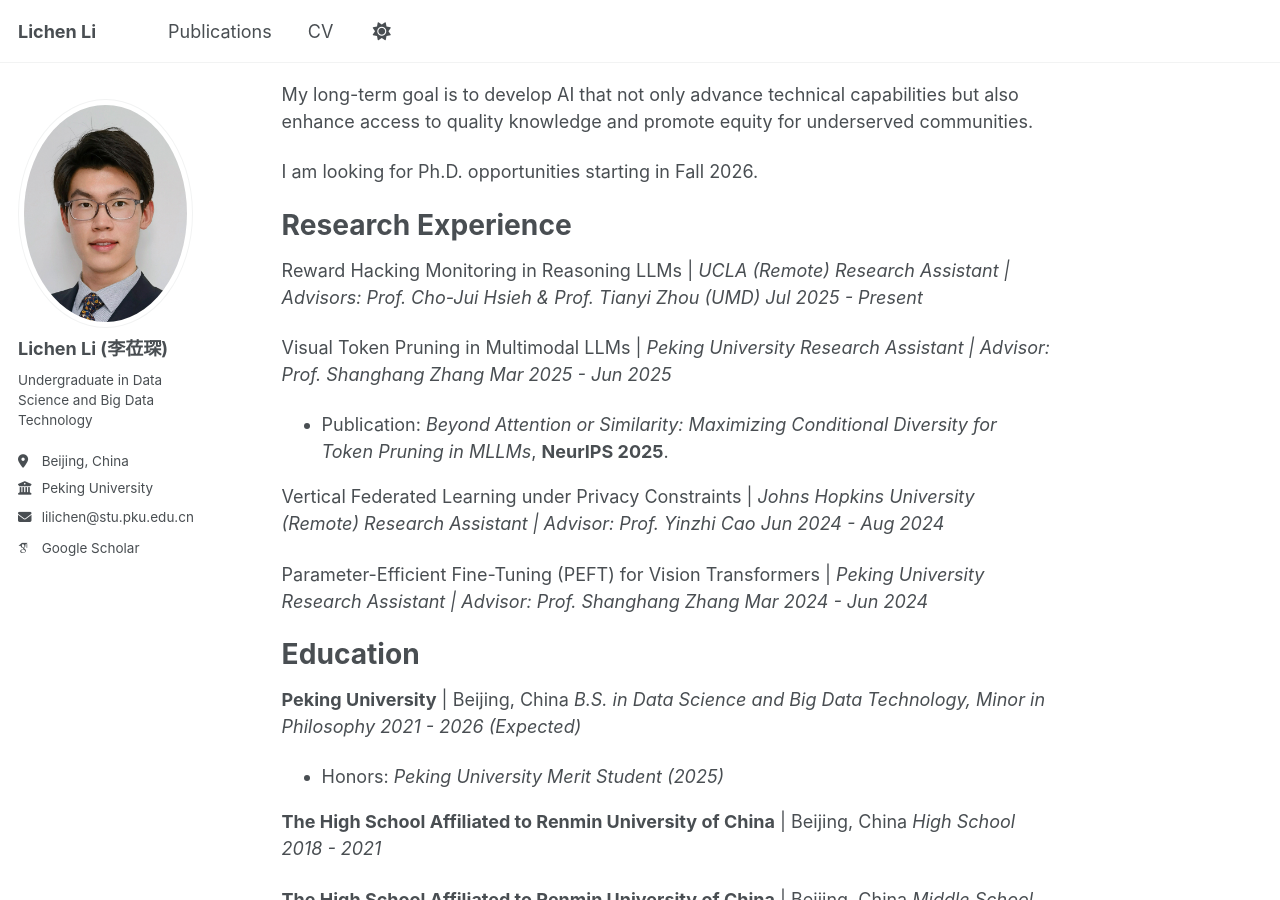
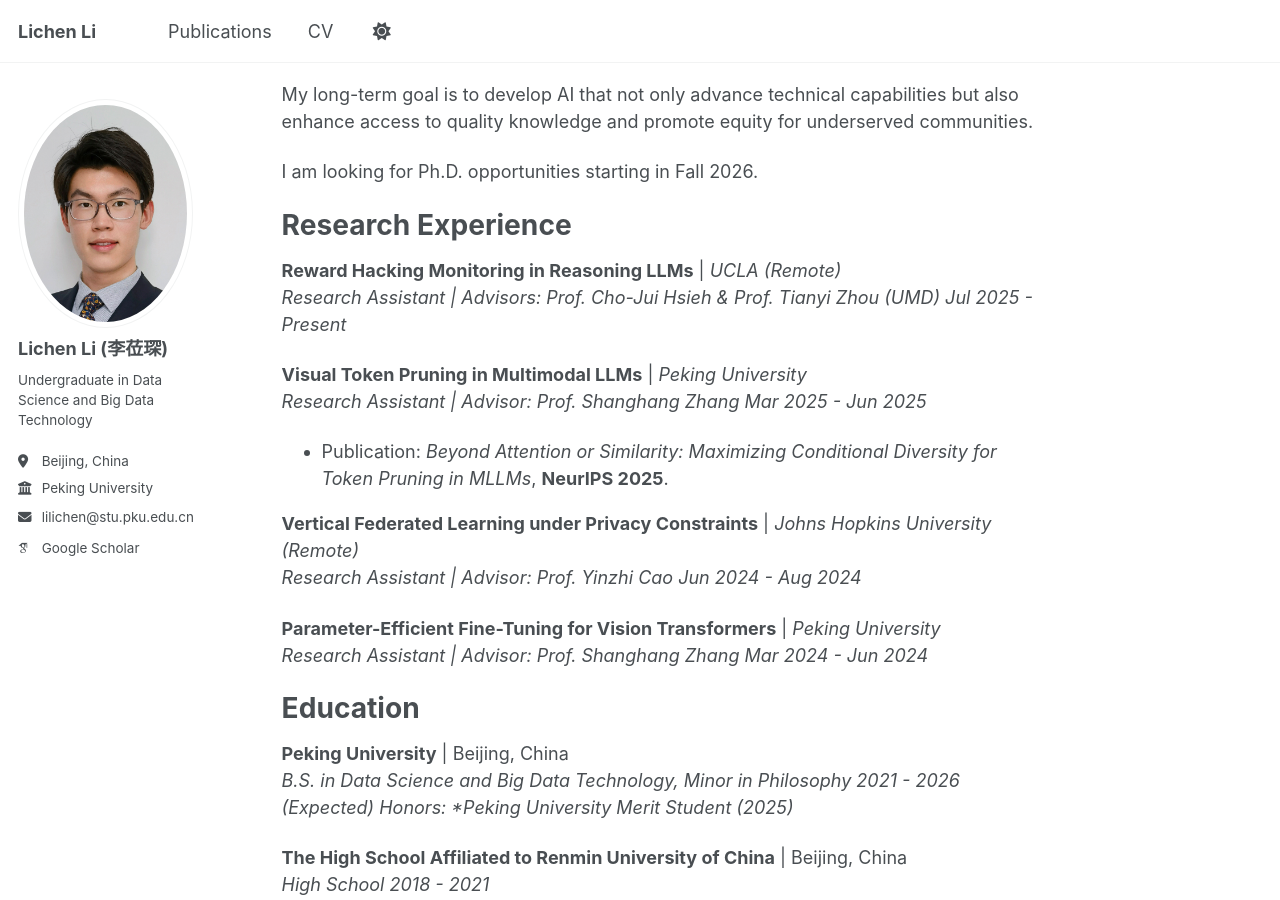
Before and after one commit to LichenLillc/LichenLillc.github.io, a Jekyll site: the page built from _pages/about.md, in a window 1280 px wide and 900 px high, scrolled down 269 px. Built offline with Jekyll 4.4.1, drawn with Linux system fonts in a browser that asks for light colours; some web fonts are replaced; a script that is not in the unit is left out.

Commit message:
Format research and education sections in about.md

```diff
--- a/_pages/about.md
+++ b/_pages/about.md
@@ -19,35 +19,35 @@ I am looking for Ph.D. opportunities starting in Fall 2026.
 
 Research Experience
 ======
-Reward Hacking Monitoring in Reasoning LLMs | *UCLA (Remote)*
+**Reward Hacking Monitoring in Reasoning LLMs** | *UCLA (Remote)* <br>
 *Research Assistant | Advisors: Prof. Cho-Jui Hsieh & Prof. Tianyi Zhou (UMD)*
 *Jul 2025 - Present*
 
-Visual Token Pruning in Multimodal LLMs | *Peking University*
+**Visual Token Pruning in Multimodal LLMs** | *Peking University* <br>
 *Research Assistant | Advisor: Prof. Shanghang Zhang*
 *Mar 2025 - Jun 2025*
 * Publication: *Beyond Attention or Similarity: Maximizing Conditional Diversity for Token Pruning in MLLMs*, **NeurIPS 2025**.
 
-Vertical Federated Learning under Privacy Constraints | *Johns Hopkins University (Remote)*
+**Vertical Federated Learning under Privacy Constraints** | *Johns Hopkins University (Remote)* <br>
 *Research Assistant | Advisor: Prof. Yinzhi Cao*
 *Jun 2024 - Aug 2024*
 
-Parameter-Efficient Fine-Tuning (PEFT) for Vision Transformers | *Peking University*
+**Parameter-Efficient Fine-Tuning for Vision Transformers** | *Peking University* <br>
 *Research Assistant | Advisor: Prof. Shanghang Zhang*
 *Mar 2024 - Jun 2024*
 
 Education
 ======
-**Peking University** | Beijing, China
+**Peking University** | Beijing, China <br>
 *B.S. in Data Science and Big Data Technology, Minor in Philosophy*
 *2021 - 2026 (Expected)*
-* Honors: *Peking University Merit Student (2025)*
+*Honors: *Peking University Merit Student (2025)*
 
-**The High School Affiliated to Renmin University of China** | Beijing, China
+**The High School Affiliated to Renmin University of China** | Beijing, China <br>
 *High School*
 *2018 - 2021*
 
-**The High School Affiliated to Renmin University of China** | Beijing, China
+**The High School Affiliated to Renmin University of China** | Beijing, China <br>
 *Middle School*
 *2015 - 2018*
 
```
